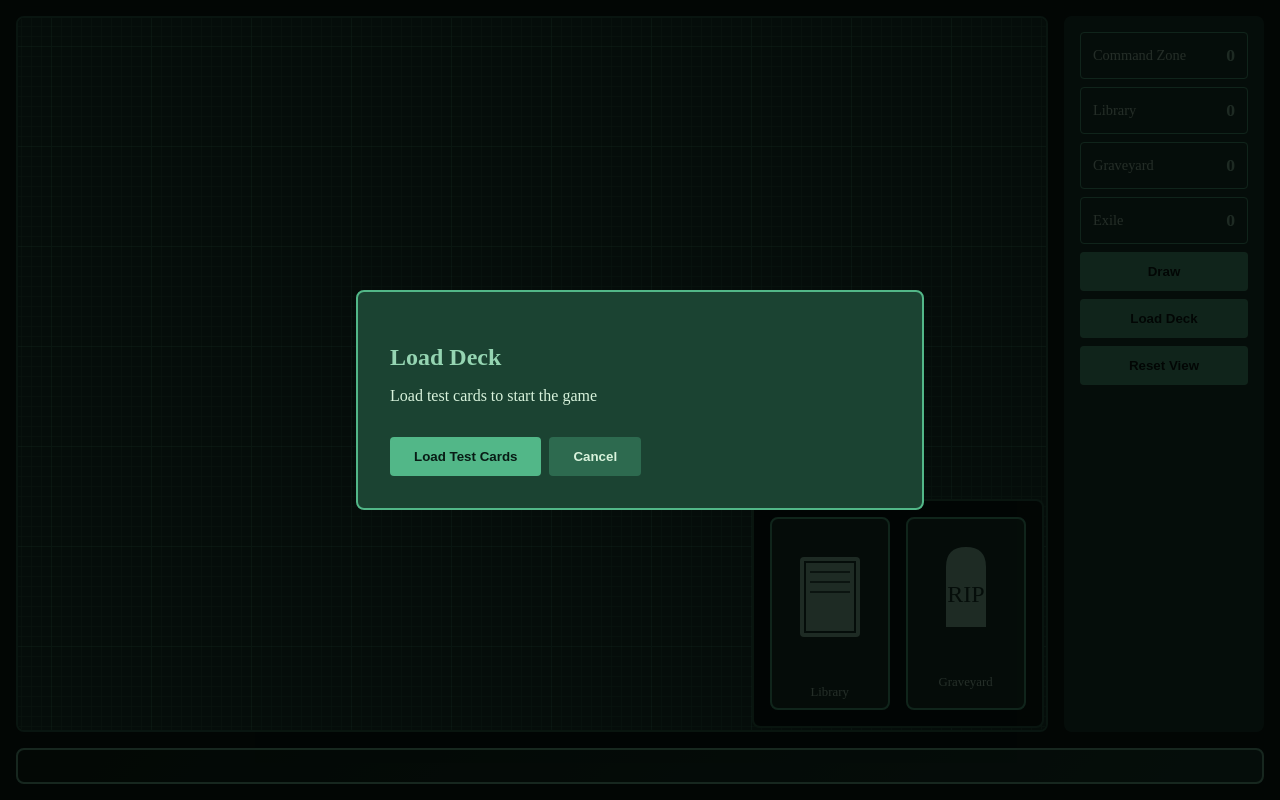
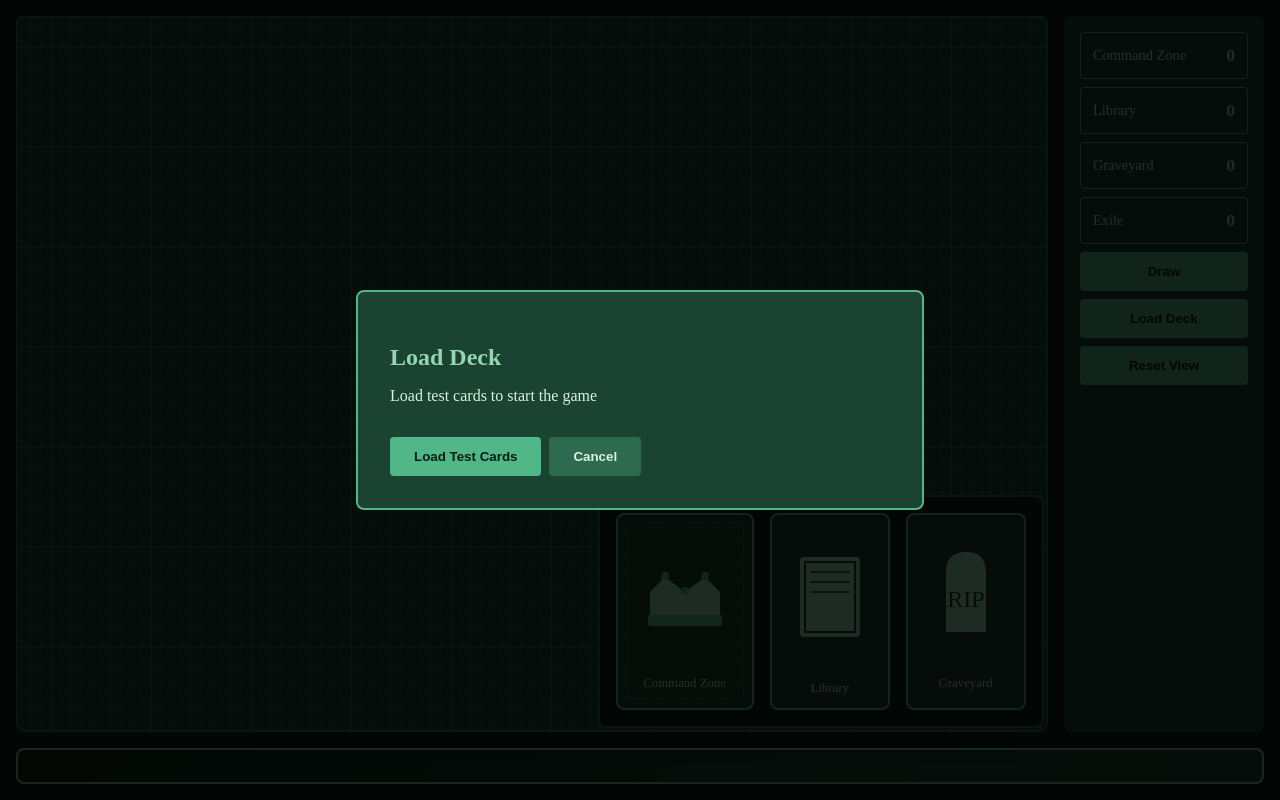
Before and after one commit to megajess/TheTownScryer, a Vue app: page / in a window 1280 px wide. Built offline with nearby package versions, Linux system fonts and the light colour scheme; the HTML template or start-up script is replaced by a standard one.

Commit message:
Add command zone and support for multiple commanders

```diff
--- /dev/null
+++ b/src/components/CommanderIcon.vue
@@ -0,0 +1,9 @@
+<template>
+    <svg viewBox="0 0 100 140" xmlns="http://www.w3.org/2000/svg">
+        <polygon points="15,90 15,60 30,45 50,60 70,45 85,60 85,90" fill="#95d5b2" />
+        <rect x="13" y="83" width="74" height="11" fill="#52b788" rx="2" />
+        <circle cx="30" cy="44" r="4" fill="#52b788" />
+        <circle cx="50" cy="59" r="4" fill="#52b788" />
+        <circle cx="70" cy="44" r="4" fill="#52b788" />
+    </svg>
+</template>
--- /dev/null
+++ b/src/components/GraveyardIcon.vue
@@ -0,0 +1,6 @@
+<template>
+    <svg viewBox="0 0 100 140" xmlns="http://www.w3.org/2000/svg">
+        <path d="M 50 20 Q 30 20 30 40 L 30 100 L 70 100 L 70 40 Q 70 20 50 20 Z" fill="#95d5b2" />
+        <text x="50" y="75" text-anchor="middle" fill="#1b4332" font-size="24">RIP</text>
+    </svg>
+</template>
--- /dev/null
+++ b/src/components/LibraryIcon.vue
@@ -0,0 +1,9 @@
+<template>
+    <svg viewbox="0 0 100 140" xmlns="http://www.w3.org/2000/svg">
+        <rect x="20" y="30" width="60" height="80" fill="#95d5b2" rx="4" />
+        <rect x="25" y="35" width="50" height="70" fill="none" stroke="#1b4332" stroke-width="2" />
+        <line x1="30" y1="45" x2="70" y2="45" stroke="#1b4332" stroke-width="1.5" />
+        <line x1="30" y1="55" x2="70" y2="55" stroke="#1b4332" stroke-width="1.5" />
+        <line x1="30" y1="65" x2="70" y2="65" stroke="#1b4332" stroke-width="1.5" />
+    </svg>
+</template>
--- a/src/stores/game.ts
+++ b/src/stores/game.ts
@@ -1,4 +1,4 @@
-import { ref } from 'vue'
+import { ref, computed } from 'vue'
 import { defineStore } from 'pinia'
 import type { CardInstance, ZoneType } from '@/types/card'
 
@@ -10,6 +10,13 @@ export const useGameStore = defineStore('game', () => {
     const graveyard = ref<CardInstance[]>([])
     const exile = ref<CardInstance[]>([])
     const reveal = ref<CardInstance[]>([])
+    const commanderIds = ref<string[]>([])
+
+    const commanders = computed(() =>
+        commanderIds.value
+            .map(id => findCard(id))
+            .filter((c): c is CardInstance => c !== undefined)
+    )
 
     function draw(count: number = 1) {
         for (let i = 0; i < count; i++) {
@@ -51,6 +58,11 @@ export const useGameStore = defineStore('game', () => {
 
     function loadLibrary(cards: CardInstance[]) {
         library.value.splice(0, library.value.length, ...cards)
+    }
+
+    function loadCommandZone(cards: CardInstance[]) {
+        commandZone.value.splice(0, commandZone.value.length, ...cards)
+        commanderIds.value = cards.map(c => c.id)
     }
 
     function getZoneRef(zone: ZoneType) {
@@ -106,10 +118,12 @@ export const useGameStore = defineStore('game', () => {
         graveyard,
         exile,
         reveal,
+        commanders,
         draw,
         shuffleLibrary,
         discard,
         loadLibrary,
+        loadCommandZone,
         findCard,
         moveCard,
     }
--- a/src/types/card.ts
+++ b/src/types/card.ts
@@ -24,7 +24,8 @@ export interface CardInstance {
     zone: ZoneType
     tapped: boolean
     faceDown: boolean
-    isCommander: boolean
+    startsInCommandZone: boolean
+    castCount?: number
     isToken: boolean
     counters: Counter[]
     x?: number
--- a/src/views/GameView/GameView.css
+++ b/src/views/GameView/GameView.css
@@ -314,6 +314,10 @@
     padding: 0.5rem;
     cursor: pointer;
     transition: transform 0.2s, border-color 0.2s;
+    display: flex;
+    flex-direction: column;
+    justify-content: center;
+    align-items: center;
 }
 
 .zone-card-back {
@@ -341,3 +345,29 @@
     font-size: 0.8rem;
     margin-top: 0.25rem;
 }
+
+.cast-count {
+    display: block;
+    text-align: center;
+    color: #b7e4c7;
+    font-size: 0.8rem;
+    margin-top: 0.25rem;
+}
+
+.command-zone-group {
+    display: flex;
+    gap: 0.5rem;
+    border: 2px solid #52b788;
+    border-radius: 8px;
+    background: rgba(27, 67, 50, 0.9);
+    padding: 0.5rem;
+}
+
+.command-zone {
+    position: relative;
+    width: 100px;
+    border: 1px dashed rgba(82, 183, 136, 0.4);
+    border-radius: 6px;
+    padding: 0.5rem;
+    cursor: pointer;
+}
--- a/src/views/GameView/GameView.ts
+++ b/src/views/GameView/GameView.ts
@@ -29,8 +29,9 @@ export function useGameView() {
 
     async function loadTestCards() {
         loading.value = true
-        const cardNames = ['Sol Ring', 'Command Tower', 'Path to Exile']
+        const cardNames = ['Sol Ring', 'Command Tower', 'Path to Exile', 'The First Sliver', 'Cultist of the Absolute']
         const loadedCards: CardInstance[] = []
+        const loadedCommanderCards: CardInstance[] = []
 
         for (const name of cardNames) {
             let scryfallCard = await getCachedCard(name)
@@ -44,6 +45,7 @@ export function useGameView() {
             }
 
             if (scryfallCard) {
+                if (scryfallCard.name != 'The First Sliver' && scryfallCard.name != 'Cultist of the Absolute') {
                     const cardInstance: CardInstance = {
                         id: crypto.randomUUID(),
                         cardId: scryfallCard.id,
@@ -52,16 +54,35 @@ export function useGameView() {
                         zone: 'library',
                         tapped: false,
                         faceDown: false,
-                    isCommander: false,
+                        startsInCommandZone: false,
                         isToken: false,
                         counters: [],
                         isFlipped: false,
                     }
+
                     loadedCards.push(cardInstance)
+                } else {
+                    const commanderCardInstance: CardInstance = {
+                        id: crypto.randomUUID(),
+                        cardId: scryfallCard.id,
+                        name: scryfallCard.name,
+                        imageUrl: getImageUrl(scryfallCard),
+                        zone: 'commandZone',
+                        tapped: false,
+                        faceDown: false,
+                        startsInCommandZone: true,
+                        isToken: false,
+                        counters: [],
+                        isFlipped: false,
+                    }
+
+                    loadedCommanderCards.push(commanderCardInstance)
+                }
             }
         }
 
         game.loadLibrary(loadedCards)
+        game.loadCommandZone(loadedCommanderCards)
         game.shuffleLibrary()
         loading.value = false
         showLoadModal.value = false
@@ -164,6 +185,12 @@ export function useGameView() {
             const card = game.findCard(draggedCardId.value)
 
             if (card) {
+                if (toZone === 'commandZone' && !card.startsInCommandZone) return
+
+                if (card.zone === 'commandZone' && toZone === 'battlefield') {
+                    card.castCount = (card.castCount ?? 0) + 1
+                }
+
                 const target = event.currentTarget as HTMLElement
                 const rect = target.getBoundingClientRect()
                 const x = Math.max(0, (event.clientX - rect.left - dragGrabOffset.value.x) / zoomLevel.value)
--- a/src/views/GameView/GameView.vue
+++ b/src/views/GameView/GameView.vue
@@ -1,5 +1,8 @@
 <script setup lang="ts">
 import { useGameView } from './GameView';
+import CommanderIcon from '@/components/CommanderIcon.vue';
+import LibraryIcon from '@/components/LibraryIcon.vue';
+import GraveyardIcon from '@/components/GraveyardIcon.vue';
 
 const {
     CARD_BACK_URL,
@@ -54,15 +57,28 @@ const {
 
             <!-- Utility Zones -->
             <div class="overlay-zones">
+                <div class="command-zone-group">
+                    <div v-if="game.commanders.length === 0" class="overlay-zone command-zone">
+                        <CommanderIcon class="zone-card-back" />
+                        <span class="overlay-zone-label">Command Zone</span>
+                    </div>
+
+                    <div v-for="commander in game.commanders" :key="commander.id" class="overlay-zone command-zone"
+                        :draggable="game.commandZone.length > 0"
+                        @dragstart="commander && handleDragStart($event, commander.id)" @dragend="handleDragEnd"
+                        @dragover="handleDragOver" @drop="handleDrop($event, 'commandZone')">
+                        <CommanderIcon v-if="commander.zone !== 'commandZone'" class="zone-card-back" />
+                        <img v-else :src="commander.imageUrl" alt="Command Zone" class="zone-card-back" />
+                        <span v-if="commander.castCount && commander.castCount > 0" class="overlay-zone-count"
+                            title="Times cast from command zone">{{
+                                commander.castCount
+                            }}</span>
+                        <span class="overlay-zone-label">{{ commander.name }}</span>
+                    </div>
+                </div>
+
                 <div class="overlay-zone library-zone">
-                    <svg v-if="game.library.length === 0" class="zone-card-back" viewbox="0 0 100 140"
-                        xmlns="http://www.w3.org/2000/svg">
-                        <rect x="20" y="30" width="60" height="80" fill="#95d5b2" rx="4" />
-                        <rect x="25" y="35" width="50" height="70" fill="none" stroke="#1b4332" stroke-width="2" />
-                        <line x1="30" y1="45" x2="70" y2="45" stroke="#1b4332" stroke-width="1.5" />
-                        <line x1="30" y1="55" x2="70" y2="55" stroke="#1b4332" stroke-width="1.5" />
-                        <line x1="30" y1="65" x2="70" y2="65" stroke="#1b4332" stroke-width="1.5" />
-                    </svg>
+                    <LibraryIcon v-if="game.library.length === 0" class="zone-card-back" />
                     <img v-else :src="CARD_BACK_URL" alt="Library" class="zone-card-back" />
                     <span v-if="game.library.length > 0" class="overlay-zone-count">{{ game.library.length }}</span>
                     <span class="overlay-zone-label">Library</span>
@@ -70,11 +86,7 @@ const {
 
                 <div class="overlay-zone graveyard-zone" @dragover="handleDragOver"
                     @drop="handleDrop($event, 'graveyard')">
-                    <svg v-if="game.graveyard.length === 0" class="zone-card-back" viewBox="0 0 100 140"
-                        xmlns="http://www.w3.org/2000/svg">
-                        <path d="M 50 20 Q 30 20 30 40 L 30 100 L 70 100 L 70 40 Q 70 20 50 20 Z" fill="#95d5b2" />
-                        <text x="50" y="75" text-anchor="middle" fill="#1b4332" font-size="24">RIP</text>
-                    </svg>
+                    <GraveyardIcon v-if="game.graveyard.length === 0" class="zone-card-back" />
                     <img v-else :src="game.graveyard[game.graveyard.length - 1]?.imageUrl" alt="Top of graveyard"
                         class="zone-card-back" />
                     <span v-if="game.graveyard.length > 0" class="overlay-zone-count">{{ game.graveyard.length }}</span>
```
Lines whose indentation alone changed are shown as unchanged.
